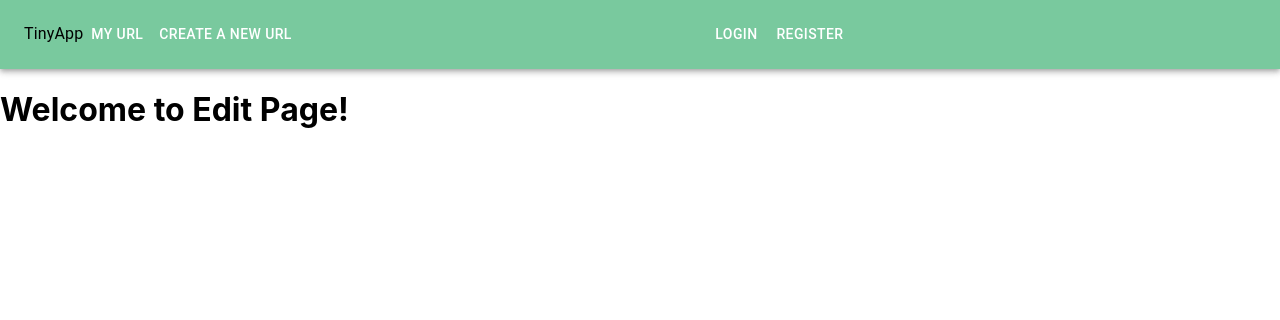
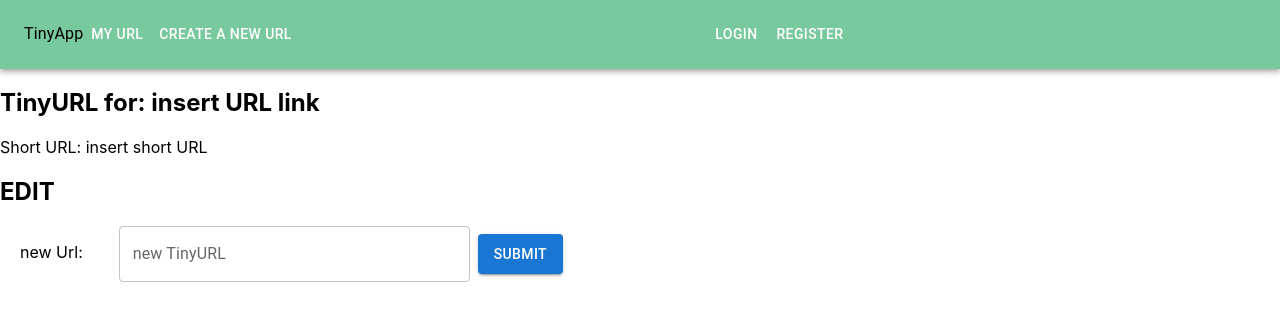
Before and after one commit to patriceandrea/tinyapp-2.0, a React (Create React App) app in the folder client/: page /edit in a window 1280 px wide. Shown: the top 320 px of the page. Built offline with nearby package versions, Linux system fonts and the light colour scheme.

Commit message:
add components to the edit page

```diff
--- a/client/src/Components/Text.tsx
+++ b/client/src/Components/Text.tsx
@@ -1,13 +1,12 @@
 import * as React from 'react';
 import Box from '@mui/material/Box';
 import TextField from '@mui/material/TextField';
-import "../stylesheet/Text.css"
+
 import Button from '@mui/material/Button';
 
 export default function Text() {
   return (
     <div className='text-field'>
-      <p>Enter a URL:  </p>
       <Box
         sx={{
           width: 400,
--- a/client/src/pages/EditUrls.tsx
+++ b/client/src/pages/EditUrls.tsx
@@ -1,6 +1,8 @@
 import React from "react";
 import '../App.css'
 import Header from '../Components/Header';
+import Text from "../Components/Text";
+import "../stylesheet/Text.css";
 
 export interface IHomeProps { }
 
@@ -9,7 +11,13 @@
   return (
     <div>
       <Header />
-      <h1>Welcome to Edit Page!</h1>
+      <h2>TinyURL for: insert URL link</h2>
+      <p>Short URL: insert short URL</p>
+      <h2>EDIT</h2>
+      <div className="text-field">
+        <p>new Url:</p>
+        <Text />
+      </div>
     </div>
   )
 };
--- a/client/src/pages/NewUrls.tsx
+++ b/client/src/pages/NewUrls.tsx
@@ -1,15 +1,19 @@
 import React from "react";
 import Header from "../Components/Header";
 import Text from "../Components/Text";
+import "../stylesheet/Text.css";
 
 export interface INewUrlsProps { }
 
 const NewUrls: React.FunctionComponent<INewUrlsProps> = (props) => {
   return (
-    <div>
+    <div  >
       <Header />
       <h1>Create TinyURL</h1>
-      <Text />
+      <div className="text-field">
+        <p>Enter a URL:</p>
+        <Text />
+      </div>
     </div >
   )
 };
--- a/client/src/stylesheet/Text.css
+++ b/client/src/stylesheet/Text.css
@@ -1,6 +1,6 @@
 .text-field {
   display: flex;
-  margin: 2em;
+  margin-left: 20px;
 }
 
 .text-field p {
```
